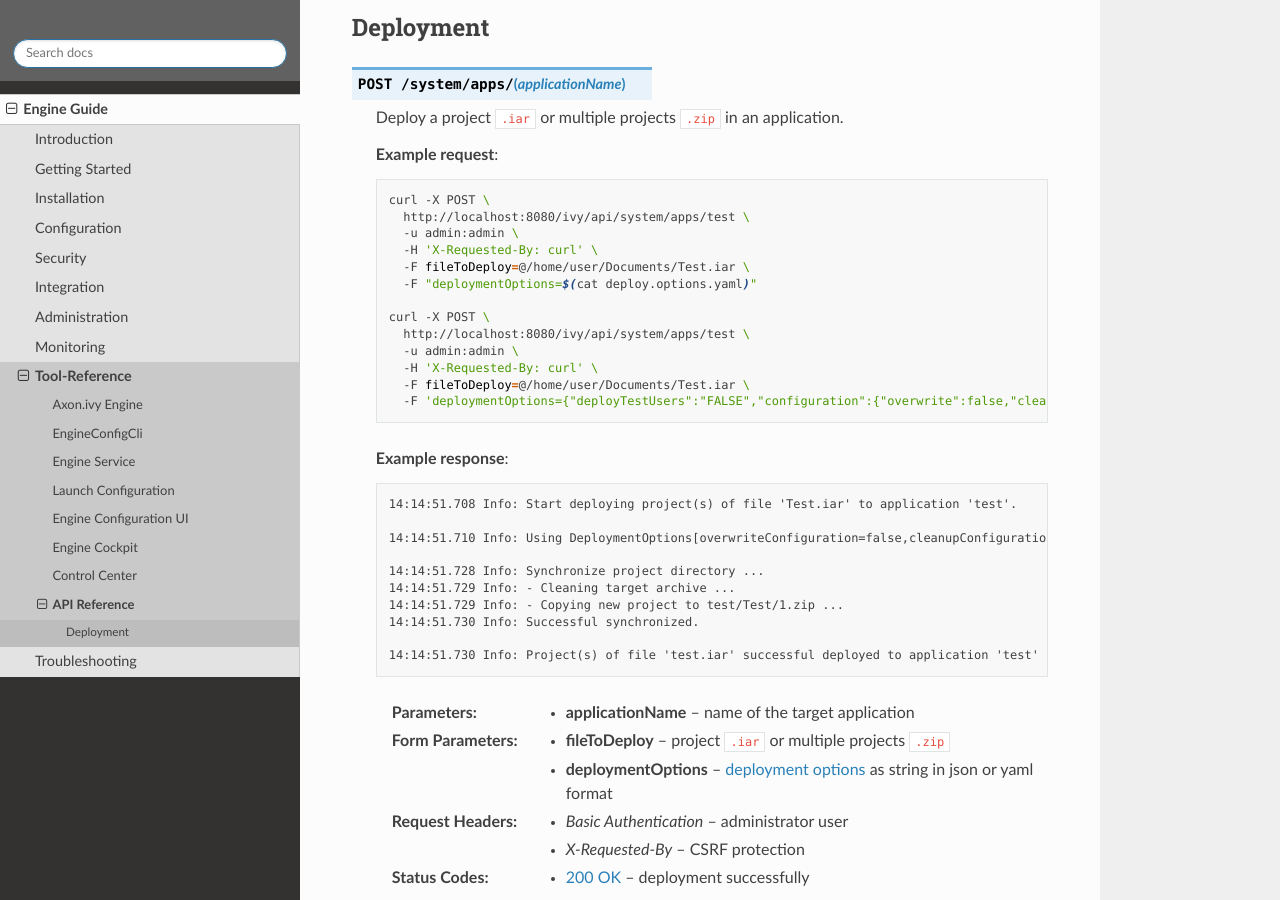
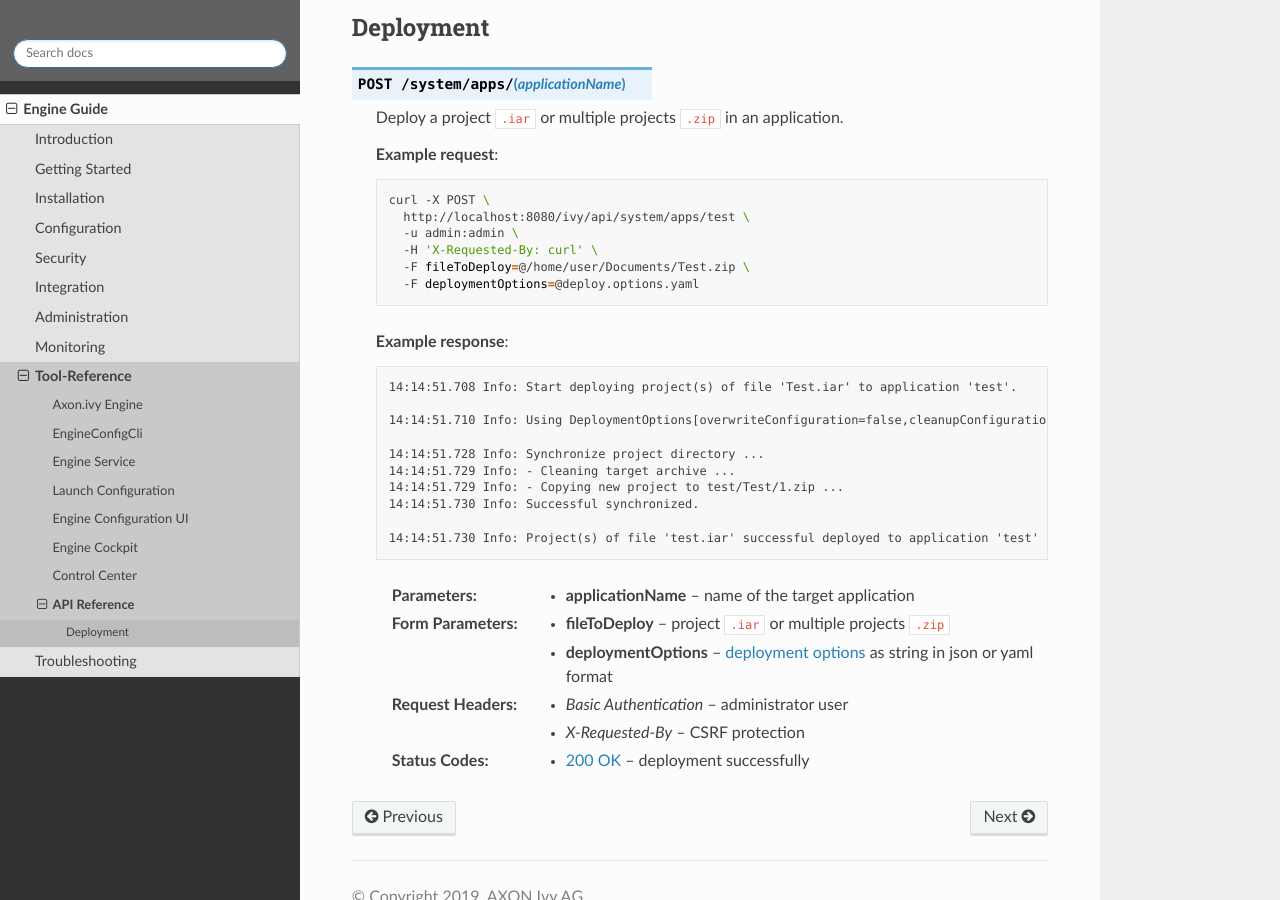
Before and after one commit to bernhardAxonIvy/doc, a Sphinx documentation site: the page built from source/engine-guide/tool-reference/api-reference.rst, in a window 1280 px wide and 900 px high, scrolled down 352 px. Built offline with Sphinx 7.4.7 and the Read the Docs theme 2.0.0, drawn with Linux system fonts in a browser that asks for light colours; the version number could not be read and is left out.

Commit message:
XIVY-3036 update rest curl command so it uploads deploy options as file

```diff
--- a/source/engine-guide/tool-reference/api-reference.rst
+++ b/source/engine-guide/tool-reference/api-reference.rst
@@ -31,15 +31,8 @@ Deployment
           http://localhost:8080/ivy/api/system/apps/test \
           -u admin:admin \
           -H 'X-Requested-By: curl' \
-          -F fileToDeploy=@/home/user/Documents/Test.iar \
-          -F "deploymentOptions=$(cat deploy.options.yaml)"
-
-        curl -X POST \
-          http://localhost:8080/ivy/api/system/apps/test \
-          -u admin:admin \
-          -H 'X-Requested-By: curl' \
-          -F fileToDeploy=@/home/user/Documents/Test.iar \
-          -F 'deploymentOptions={"deployTestUsers":"FALSE","configuration":{"overwrite":false,"cleanup":"DISABLED"},"target":{"version":"AUTO","state":"ACTIVE_AND_RELEASED","fileFormat":"AUTO"}}'
+          -F fileToDeploy=@/home/user/Documents/Test.zip \
+          -F deploymentOptions=@deploy.options.yaml
 
     **Example response**:
 
```
